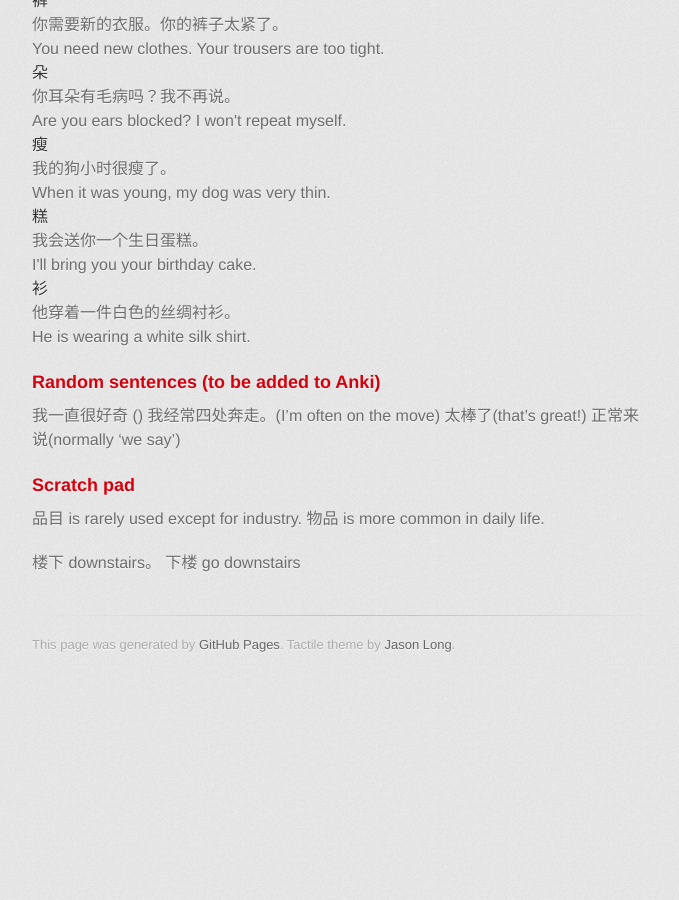
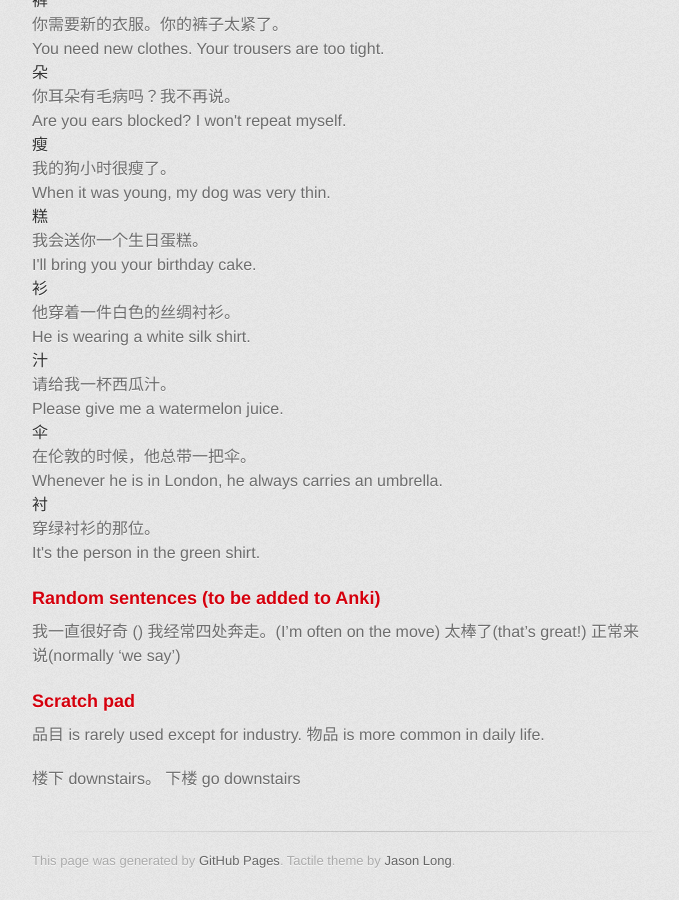
Before and after one commit to axiomiety/axiomiety.github.io, a Jekyll site: the page built from llog/mandarin.markdown, in a window 1280 px wide and 900 px high, scrolled down 19104 px. Shown: the whole window, without its empty margins (298-977 px from the left). Built offline with Jekyll 4.4.1, drawn with Linux system fonts in a browser that asks for light colours; nearby versions of some CDN libraries; some web fonts are replaced; before the commit the page ends 19788 px from its top, so only the background shows below that.

Commit message:
mandarin

```diff
--- a/llog/mandarin.markdown
+++ b/llog/mandarin.markdown
@@ -930,15 +930,15 @@ Character|Sentence|Translation
   <dt>衫</dt>
   <dd>他穿着一件白色的丝绸衬衫。</dd>
   <dd>He is wearing a white silk shirt.</dd>
-  <dt></dt>
-  <dd></dd>
-  <dd></dd>
-  <dt></dt>
-  <dd></dd>
-  <dd></dd>
-  <dt></dt>
-  <dd></dd>
-  <dd></dd>
+  <dt>汁</dt>
+  <dd>请给我一杯西瓜汁。</dd>
+  <dd>Please give me a watermelon juice.</dd>
+  <dt>伞</dt>
+  <dd>在伦敦的时候，他总带一把伞。</dd>
+  <dd>Whenever he is in London, he always carries an umbrella.</dd>
+  <dt>衬</dt>
+  <dd>穿绿衬衫的那位。</dd>
+  <dd>It's the person in the green shirt.</dd>
   <dt></dt>
   <dd></dd>
   <dd></dd>
```
